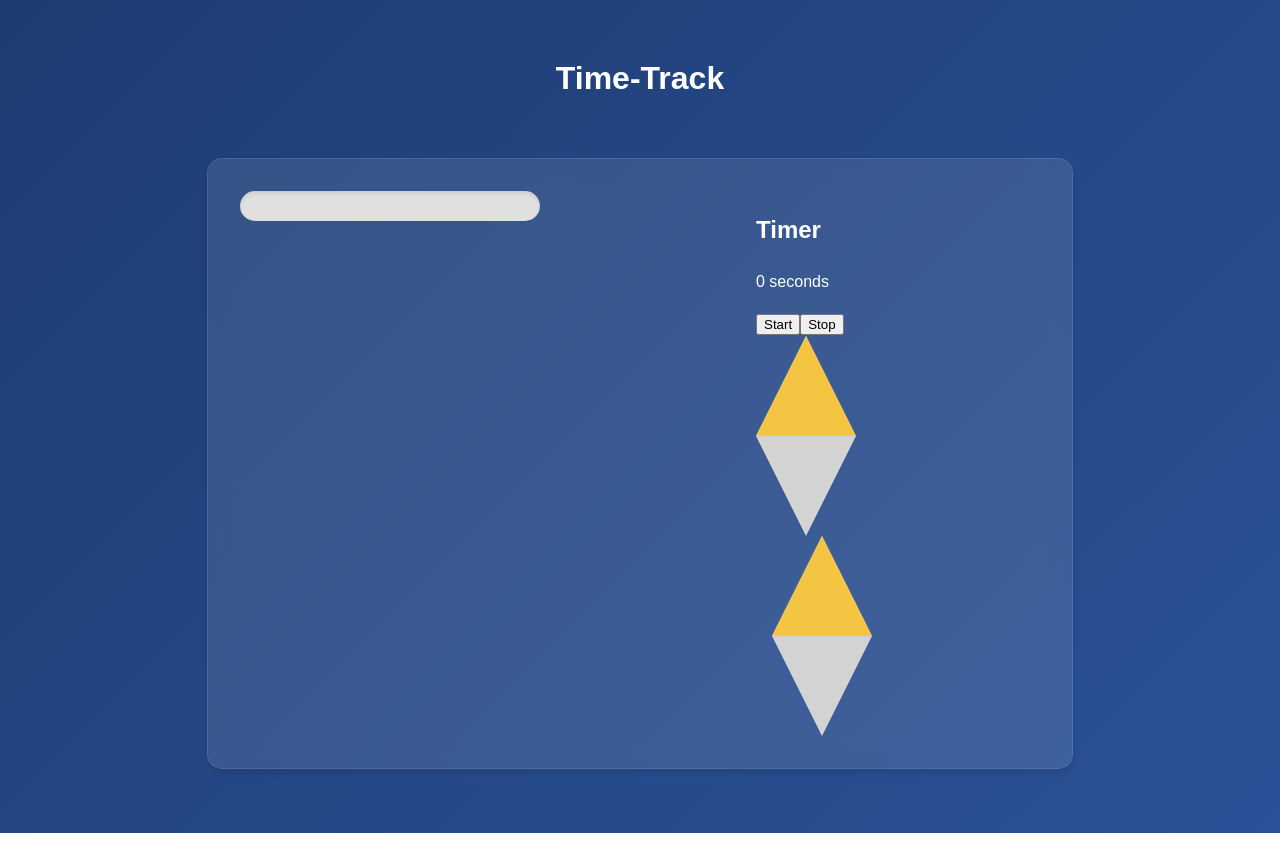
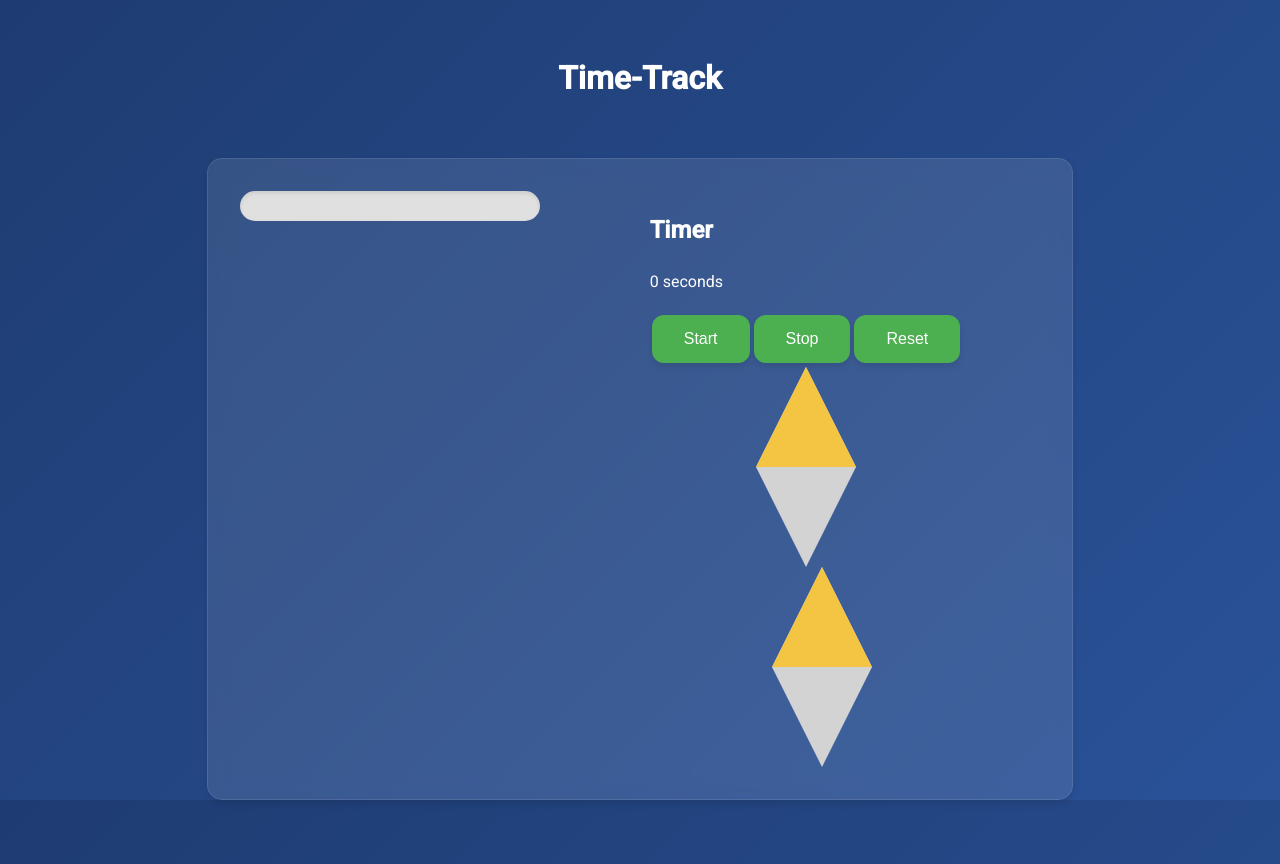
Before and after one commit to Irhazi-John-Markus/Time-Track, an Angular app: page / in a window 1280 px wide. Before the commit the page ends 833 px from the top, so only its background shows below. Built offline with nearby package versions, Linux system fonts and the light colour scheme.

Commit message:
added-reset-btn

```diff
--- a/src/app/app.component.html
+++ b/src/app/app.component.html
@@ -7,7 +7,7 @@
         (timerStarted)="hourglass.isRunning = true"
         (timerStopped)="hourglass.isRunning = false">
       </app-timer>
-      <app-hourglass #hourglass [duration]="60"></app-hourglass>
+      <app-hourglass #hourglass [duration]="60" [isRunning]="timer.isRunning"></app-hourglass>
     </div>
   </div>
 </div>
--- a/src/app/app.config.ts
+++ b/src/app/app.config.ts
@@ -5,5 +5,5 @@ import { routes } from './app.routes';
 import { provideAnimationsAsync } from '@angular/platform-browser/animations/async';
 
 export const appConfig: ApplicationConfig = {
-  providers: [provideZoneChangeDetection({ eventCoalescing: true }), provideRouter(routes), provideAnimationsAsync()]
+  providers: [provideZoneChangeDetection({ eventCoalescing: true }), provideRouter(routes), provideAnimationsAsync(), provideAnimationsAsync()]
 };
--- a/src/app/timer/timer.component.css
+++ b/src/app/timer/timer.component.css
@@ -0,0 +1,21 @@
+.btn {
+    background-color: #4caf50; /* Green background */
+    border: none;
+    color: white; /* White text */
+    padding: 15px 32px;
+    text-align: center;
+    text-decoration: none;
+    display: inline-block;
+    font-size: 16px;
+    margin: 4px 2px;
+    transition-duration: 0.4s;
+    cursor: pointer;
+    border-radius: 12px;
+    box-shadow: 0 4px 6px rgba(0, 0, 0, 0.1);
+  }
+
+  .btn:hover {
+    background-color: white;
+    color: black;
+    border: 2px solid #4caf50;
+  }
--- a/src/app/timer/timer.component.html
+++ b/src/app/timer/timer.component.html
@@ -1,8 +1,9 @@
 <div>
   <h2>Timer</h2>
   <p>{{ getFormattedTime() }}</p>
-  <button (click)="startTimer()">Start</button>
-  <button (click)="stopTimer()">Stop</button>
+  <button class="btn" (click)="startTimer()">Start</button>
+  <button class="btn" (click)="stopTimer()">Stop</button>
+  <button class="btn" (click)="resetTimer()">Reset</button>
   <div class="circular-progress" [class.active]="startTime !== null">
     <div class="background-circle"></div>
     <div class="circle" [style.strokeDashoffset]="440 - (progress / 100) * 440"></div>
--- a/src/app/timer/timer.component.ts
+++ b/src/app/timer/timer.component.ts
@@ -1,8 +1,8 @@
-import { Component, Output, EventEmitter } from '@angular/core';
+import { Component, EventEmitter, Output, OnInit } from '@angular/core';
+import { MatSnackBar } from '@angular/material/snack-bar';
 import { NgModule } from '@angular/core';
 import { CommonModule } from '@angular/common';
 import { HourglassComponent } from '../hourglass/hourglass.component';
-
 
 @Component({
   selector: 'app-timer',
@@ -10,7 +10,7 @@ import { HourglassComponent } from '../hourglass/hourglass.component';
   styleUrls: ['./timer.component.css'],
   imports: [HourglassComponent]
 })
-export class TimerComponent {
+export class TimerComponent implements OnInit {
   startTime: number | null = null;
   elapsedTime: number = 0;
   timerInterval: any;
@@ -21,7 +21,15 @@ export class TimerComponent {
   @Output() timerStopped = new EventEmitter<void>();
   @Output() progressChange = new EventEmitter<number>();
 
+  constructor(private snackBar: MatSnackBar) {}
 
+  ngOnInit() {
+    const savedTime = localStorage.getItem('elapsedTime');
+    if (savedTime) {
+      this.elapsedTime = parseInt(savedTime, 10);
+      this.progress = (this.elapsedTime / (this.duration * 1000)) * 100;
+    }
+  }
 
   startTimer() {
     if (!this.startTime) {
@@ -31,12 +39,10 @@ export class TimerComponent {
         this.elapsedTime = Date.now() - this.startTime!;
         this.progress = (this.elapsedTime / (this.duration * 1000)) * 100; // Progress for 60 seconds
         this.progressChange.emit(this.progress);
-
       }, 1000);
       this.timerStarted.emit();
     }
   }
-
 
   stopTimer() {
     if (this.startTime) {
@@ -44,9 +50,23 @@ export class TimerComponent {
       this.startTime = null;
       this.isRunning = false;
       this.timerStopped.emit();
+      localStorage.setItem('elapsedTime', this.elapsedTime.toString());
+      this.snackBar.open('Time recorded successfully!', 'Close', {
+        duration: 3000,
+      });
     }
   }
 
+  resetTimer() {
+    clearInterval(this.timerInterval);
+    this.startTime = null;
+    this.elapsedTime = 0;
+    this.progress = 0;
+    this.isRunning = false;
+    localStorage.removeItem('elapsedTime');
+    this.progressChange.emit(this.progress);
+    this.timerStopped.emit();
+  }
 
   getFormattedTime(): string {
     return (this.elapsedTime / 1000).toFixed(0) + ' seconds';
--- a/src/styles.css
+++ b/src/styles.css
@@ -6,3 +6,6 @@ body {
     color: #ffffff;
     line-height: 1.6;
   }
+
+html, body { height: 100%; }
+body { margin: 0; font-family: Roboto, "Helvetica Neue", sans-serif; }
```
Also changed, not shown: src/app/app.module.ts (+6 -6 lines).
